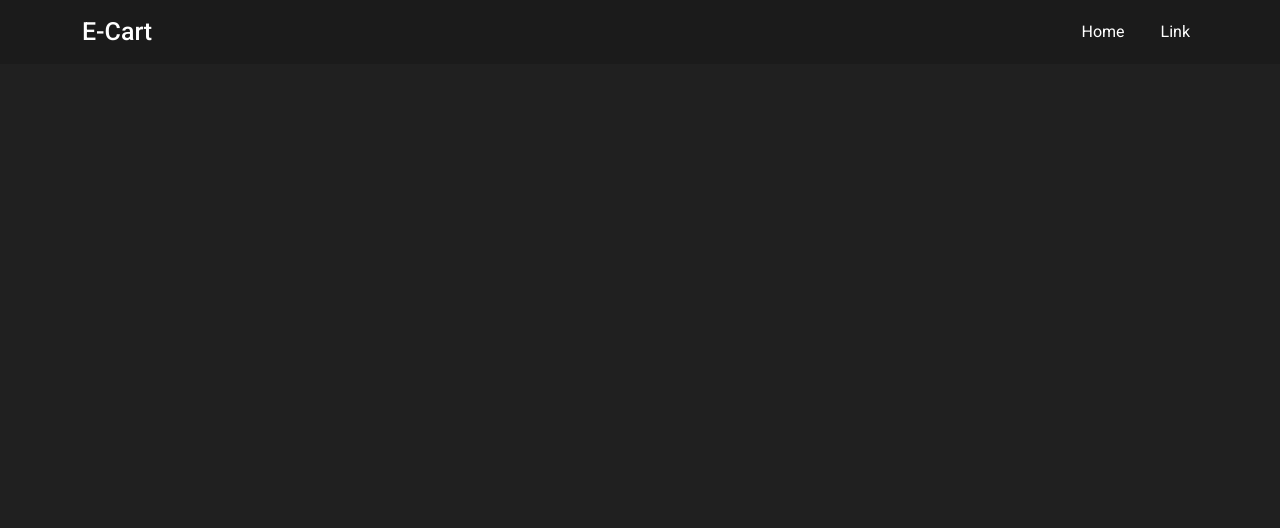
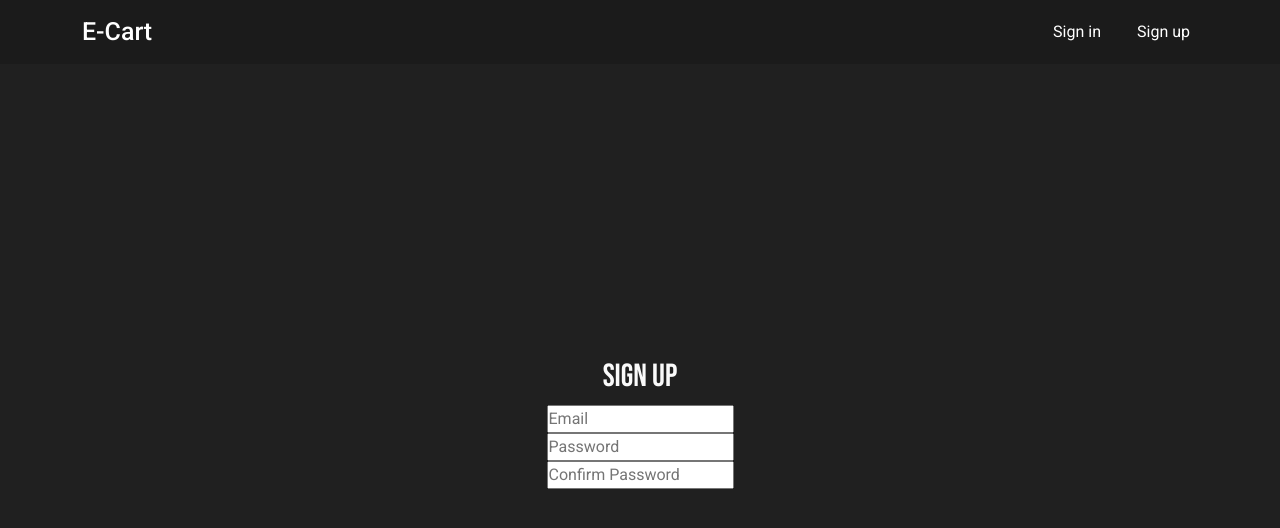
Before and after one commit to abijithdel/E-Commerce-React-Frentent, a React (Create React App) app: page / in a window 1280 px wide. Shown: the top 528 px of the page. Built offline with nearby package versions, Linux system fonts and the light colour scheme.

Commit message:
add sign up base

```diff
--- a/src/App.css
+++ b/src/App.css
@@ -11,3 +11,7 @@ body{
     background-color: rgb(32, 32, 32);
     color: rgb(250, 250, 250);
 }
+
+.title-font{
+    font-family: Bebas Neue;
+}
--- a/src/App.js
+++ b/src/App.js
@@ -1,10 +1,12 @@
 import Header from "./components/Header/Header";
+import Signup from "./components/Signin/Sign-up";
 import "./App.css"
 
 function App() {
   return (
     <div className="App">
       <Header />
+      <Signup />
     </div>
   );
 }
--- a/src/components/Header/Header.js
+++ b/src/components/Header/Header.js
@@ -13,8 +13,8 @@ function Header() {
                     <Navbar.Toggle className='text-white bg-white' aria-controls="basic-navbar-nav" />
                     <Navbar.Collapse id="basic-navbar-nav">
                         <Nav className="ms-auto">
-                            <Nav.Link className="text-white icons" href="#home">Home</Nav.Link>
-                            <Nav.Link className="text-white icons" href="#link">Link</Nav.Link>
+                            <Nav.Link className="text-white icons" href="#home">Sign in</Nav.Link>
+                            <Nav.Link className="text-white icons" href="#link">Sign up</Nav.Link>
                         </Nav>
                     </Navbar.Collapse>
                 </Container>
--- /dev/null
+++ b/src/components/Signin/Sign-up.css
@@ -0,0 +1,18 @@
+.signup {
+    height: 90vh;
+    width: 100vw;
+}
+
+.signup .rap{
+    height: 100%;
+    width: 100%;
+    display: flex;
+    align-items: center;
+    justify-content: center;
+    flex-direction: column;
+}
+
+.signup .rap form{
+    display: flex;
+    flex-direction: column;
+}
--- /dev/null
+++ b/src/components/Signin/Sign-up.js
@@ -0,0 +1,18 @@
+import './Sign-up.css'
+
+function Signup() {
+    return (
+        <div className='signup'>
+            <div className="rap">
+                <h2 className='title-font'>Sign up</h2>
+                <form action="" method="post">
+                    <input type="email" placeholder='Email' name='email' />
+                    <input type="password" placeholder='Password' name='password' />
+                    <input type="password" placeholder='Confirm Password' name='c-password' />
+                </form>
+            </div>
+        </div>
+    );
+}
+
+export default Signup;
```
